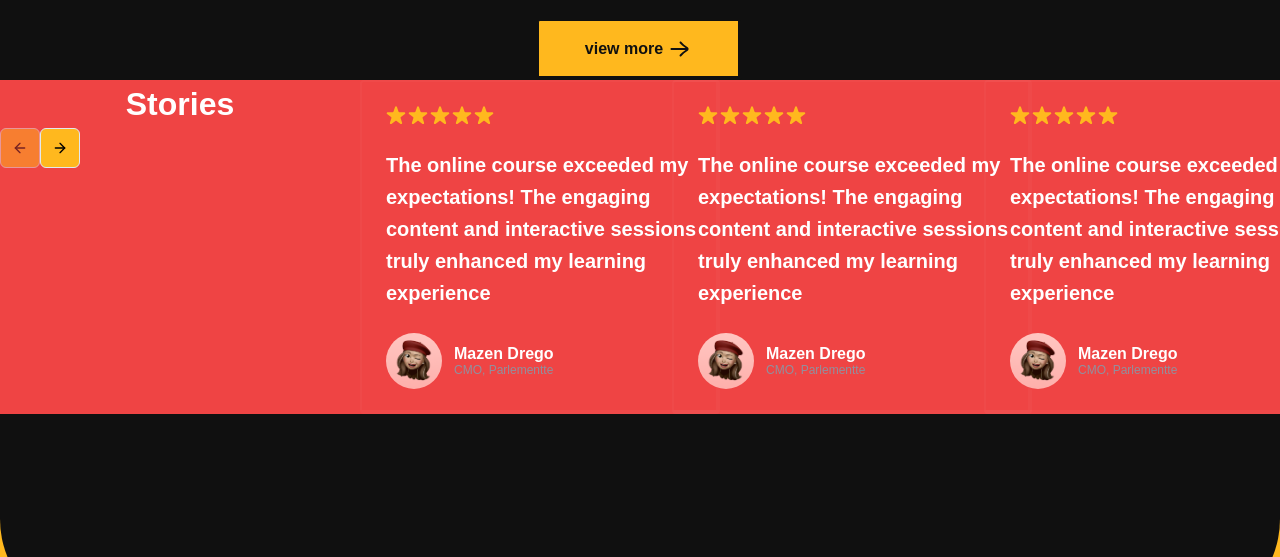
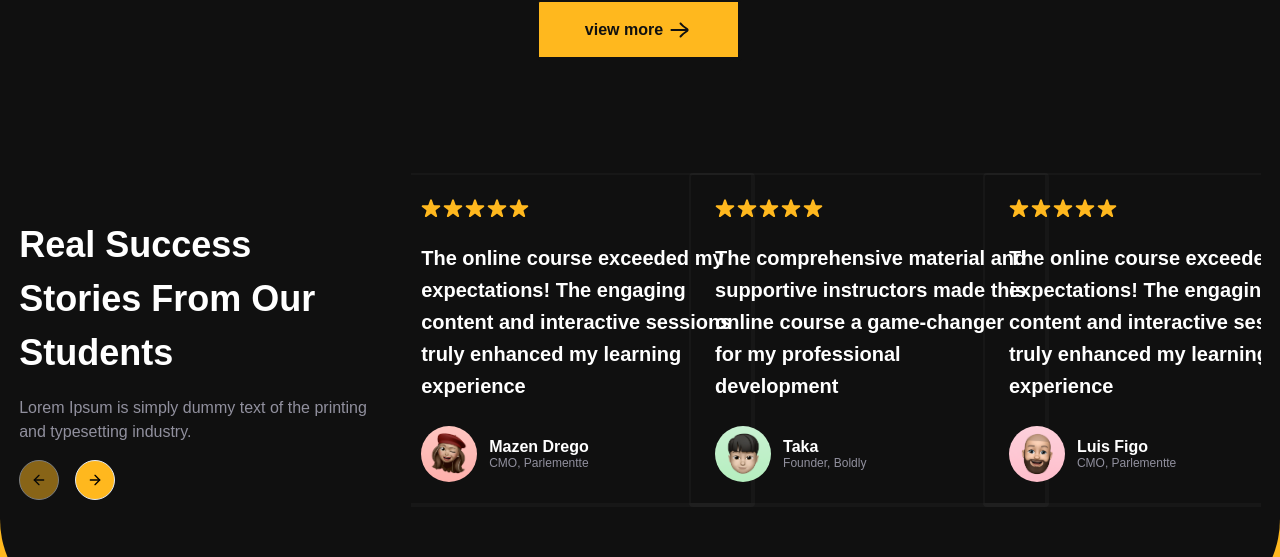
Before and after one commit to takachan0012/levelUp, a React (Vite) app: page / in a window 1280 px wide. Shown: the part 2250-2807 px from the top of the page. Built offline with nearby package versions, Linux system fonts and the light colour scheme; a web font is replaced by a local one.

Commit message:
fix: fixed carousel storiesCard

```diff
--- a/src/pages/home.jsx
+++ b/src/pages/home.jsx
@@ -392,18 +392,20 @@ const Home = () => {
                     </svg>
 
                 </Button>
-                <section id="stories-card" className="w-full flex justify-between bg-blue-600">
+                <section id="stories-card" className="w-[97%] my-28">
                     <Carousel
-                        className="w-full bg-red-500 flex"
+                        className="w-full flex items-center gap-8"
                     >
-                        <div>
-                            <div className="w-[360px] flex justify-center items-center">
-                                <h2 className="text-white text-[32px] font-bold">Stories</h2>
+                        <div className="h-[244px]">
+                            <div className="w-[360px] flex justify-center flex-col items-center gap-4 mb-4">
+                                <h2 className="text-white text-[36px] font-bold leading-[54px]">Real Success Stories From Our Students</h2>
+                                <p className="font-medium text-[#91909E]">Lorem Ipsum is simply dummy text of the
+                                    printing and typesetting industry. </p>
                             </div>
-                            <CarouselPrevious />
-                            <CarouselNext />
+                            <CarouselPrevious className="rounded-full" />
+                            <CarouselNext className="rounded-full ms-4" />
                         </div>
-                        <CarouselContent>
+                        <CarouselContent className="-ml-8">
                             <CarouselItem className="basis-1/3">
                                 <StoriesCard
                                     title="The online course exceeded my expectations! The engaging content and interactive sessions truly enhanced my learning experience"
@@ -414,8 +416,24 @@ const Home = () => {
                             </CarouselItem>
                             <CarouselItem className="basis-1/3">
                                 <StoriesCard
+                                    title="The comprehensive material and supportive instructors made this online course a game-changer for my professional development"
+                                    image={avatar2}
+                                    name="Taka"
+                                    description="Founder, Boldly"
+                                />
+                            </CarouselItem>
+                            <CarouselItem className="basis-1/3">
+                                <StoriesCard
                                     title="The online course exceeded my expectations! The engaging content and interactive sessions truly enhanced my learning experience"
-                                    image={avatar1}
+                                    image={avatar3}
+                                    name="Luis Figo"
+                                    description="CMO, Parlementte"
+                                />
+                            </CarouselItem>
+                            <CarouselItem className="basis-1/3">
+                                <StoriesCard
+                                    title="The comprehensive material and supportive instructors made this online course a game-changer for my professional development."
+                                    image={avatar4}
                                     name="Mazen Drego"
                                     description="CMO, Parlementte"
                                 />
@@ -424,24 +442,8 @@ const Home = () => {
                                 <StoriesCard
                                     title="The online course exceeded my expectations! The engaging content and interactive sessions truly enhanced my learning experience"
                                     image={avatar1}
-                                    name="Mazen Drego"
-                                    description="CMO, Parlementte"
-                                />
-                            </CarouselItem>
-                            <CarouselItem className="basis-1/3">
-                                <StoriesCard
-                                    title="The online course exceeded my expectations! The engaging content and interactive sessions truly enhanced my learning experience"
-                                    image={avatar1}
-                                    name="Mazen Drego"
-                                    description="CMO, Parlementte"
-                                />
-                            </CarouselItem>
-                            <CarouselItem className="basis-1/3">
-                                <StoriesCard
-                                    title="The online course exceeded my expectations! The engaging content and interactive sessions truly enhanced my learning experience"
-                                    image={avatar1}
-                                    name="Mazen Drego"
-                                    description="CMO, Parlementte"
+                                    name="Ozil"
+                                    description="Atlet, FIFA"
                                 />
                             </CarouselItem>
                         </CarouselContent>
```
